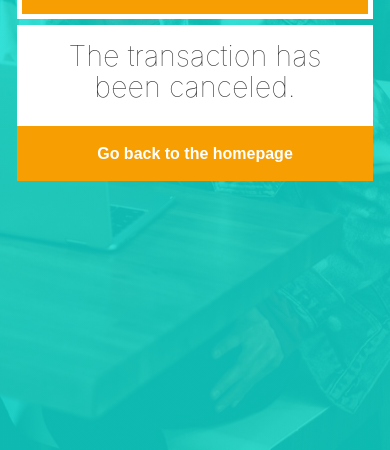
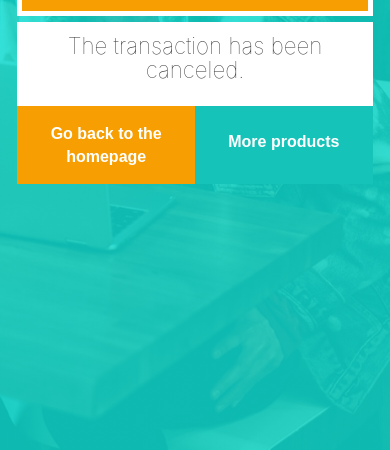
Before and after one commit to digitalNomadRudolf/seo-product-shop, a Gatsby site: page /cancel in a window 390 px wide. Shown: the part 394-844 px from the top of the page. Built offline with nearby package versions, Linux system fonts and the light colour scheme; Gatsby itself is replaced by a stand-in of ours.

Commit message:
some updates

```diff
--- a/src/components/layout.scss
+++ b/src/components/layout.scss
@@ -8,6 +8,7 @@ html {
     -webkit-font-smoothing: antialiased;
     -moz-osx-font-smoothing: grayscale;
     background: #10E7DC;
+    box-sizing: border-box;
   }
   article,
   aside,
@@ -737,11 +738,11 @@ html {
 
               @media all and (max-width: 980px) {
                 flex-basis: 60%;
-                font-size: 2em;
+                font-size: 1.5em;
               }
 
               @media all and (max-width: 710px) {
-                font-size: 1.8em;
+                font-size: 1.4em;
               }
 
               @media all and (max-width: 580px) {
@@ -771,19 +772,12 @@ html {
                 font-family: 'Raleway', sans-serif;
                 text-align: center;
                 font-weight: 800;
+                height: 100%;
 
 
                   @media all and (max-width: 980px) {
-                    padding: 2em;
+                    /* padding: 2em; */
                     height: 100%;
-                  }
-
-                  @media all and (min-width: 865px) and (max-width: 980px) {
-                    padding: 2em 3.5em;
-                  }
-
-                  @media all and (max-width: 610px) {
-                    /* padding-top: 3.5em; */
                   }
 
                   @media all and (max-width: 580px) {
@@ -846,13 +840,24 @@ html {
                 flex: 1 1 50%;
               }
 
-              &:first-child {
-                @media all and (max-width: 980px) {
-                  /* margin-right: 2em; */
+            }
+
+            .button-wrap {
+              display: flex;
+              font-family: 'Raleway', sans-serif;
+              width: 100%;
+
+                a {
+                  flex: 1 1 50%;
+
+                  &.toproducts {
+                    background: #16C3B9;
+                    color: #fff;
+                    text-align: center;
+                    padding-top: 1.5em;
+                    font-weight: 800;
+                  }
                 }
-              }
-
-
             }
         }
 
--- a/src/pages/cancel.js
+++ b/src/pages/cancel.js
@@ -9,7 +9,11 @@ const SecondPage = () => (
     <SEO title="Page two" />
     <h1>The transaction has been canceled.</h1>
     <p className="cancel-p">You can always come back and purchase when ready.</p>
+
+    <div className="button-wrap">
     <Link to="/"><span className="backhome">Go back to the homepage</span></Link>
+    <Link className="toproducts" to="/products">More products</Link>
+    </div>
   </Layout>
 )
 
--- a/src/pages/success.js
+++ b/src/pages/success.js
@@ -9,7 +9,11 @@ const SecondPage = () => (
     <SEO title="Page two" />
     <h1>Congratulations!</h1>
     <p className="success-p">You have completed the first step to attracting highly converting traffic to your website.</p>
+
+    <div className="button-wrap">
     <Link to="/"><span className="backhome">Go back to the homepage</span></Link>
+    <Link className="toproducts" to="/products">More products</Link>
+    </div>
   </Layout>
 )
 
```
